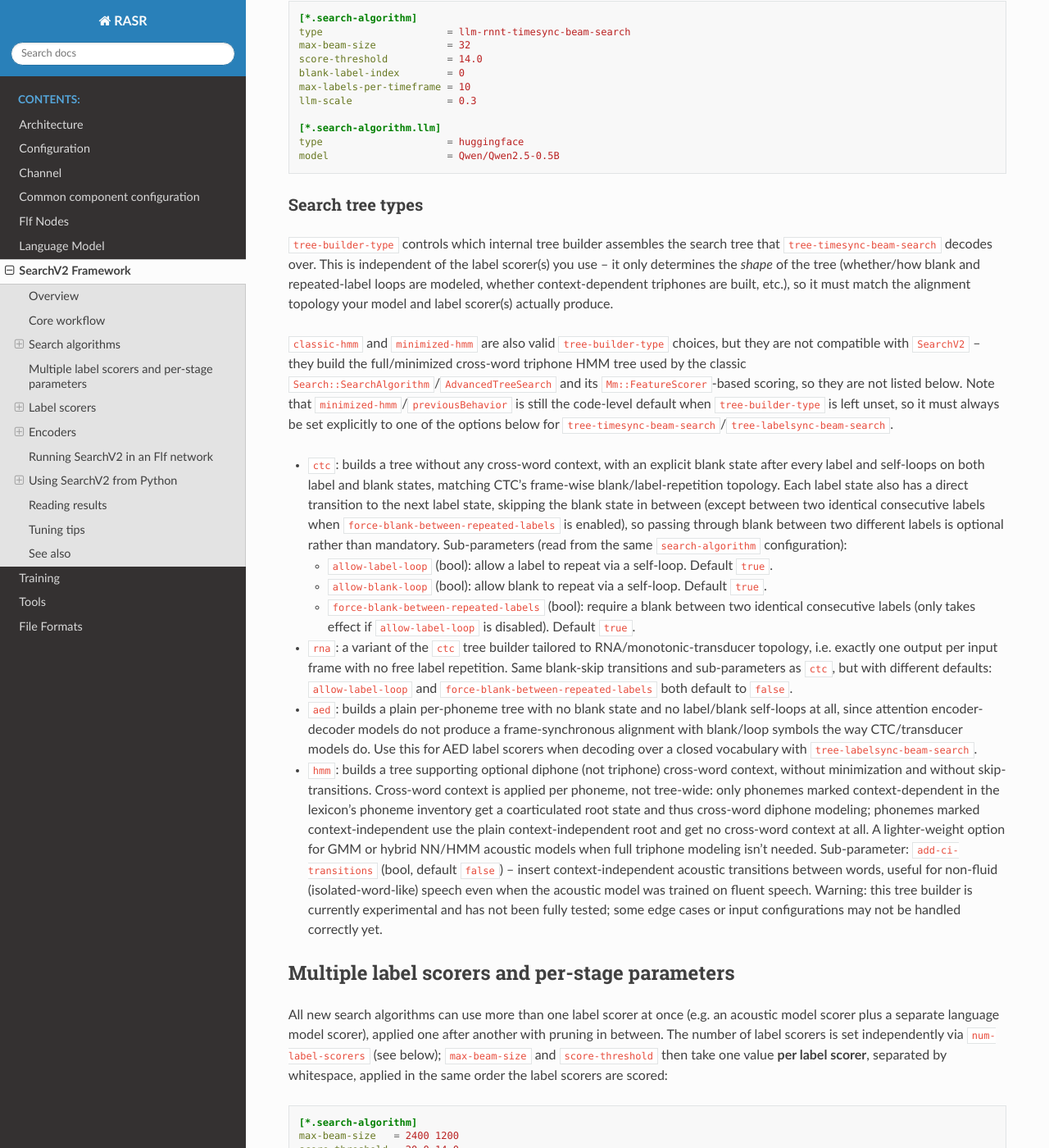
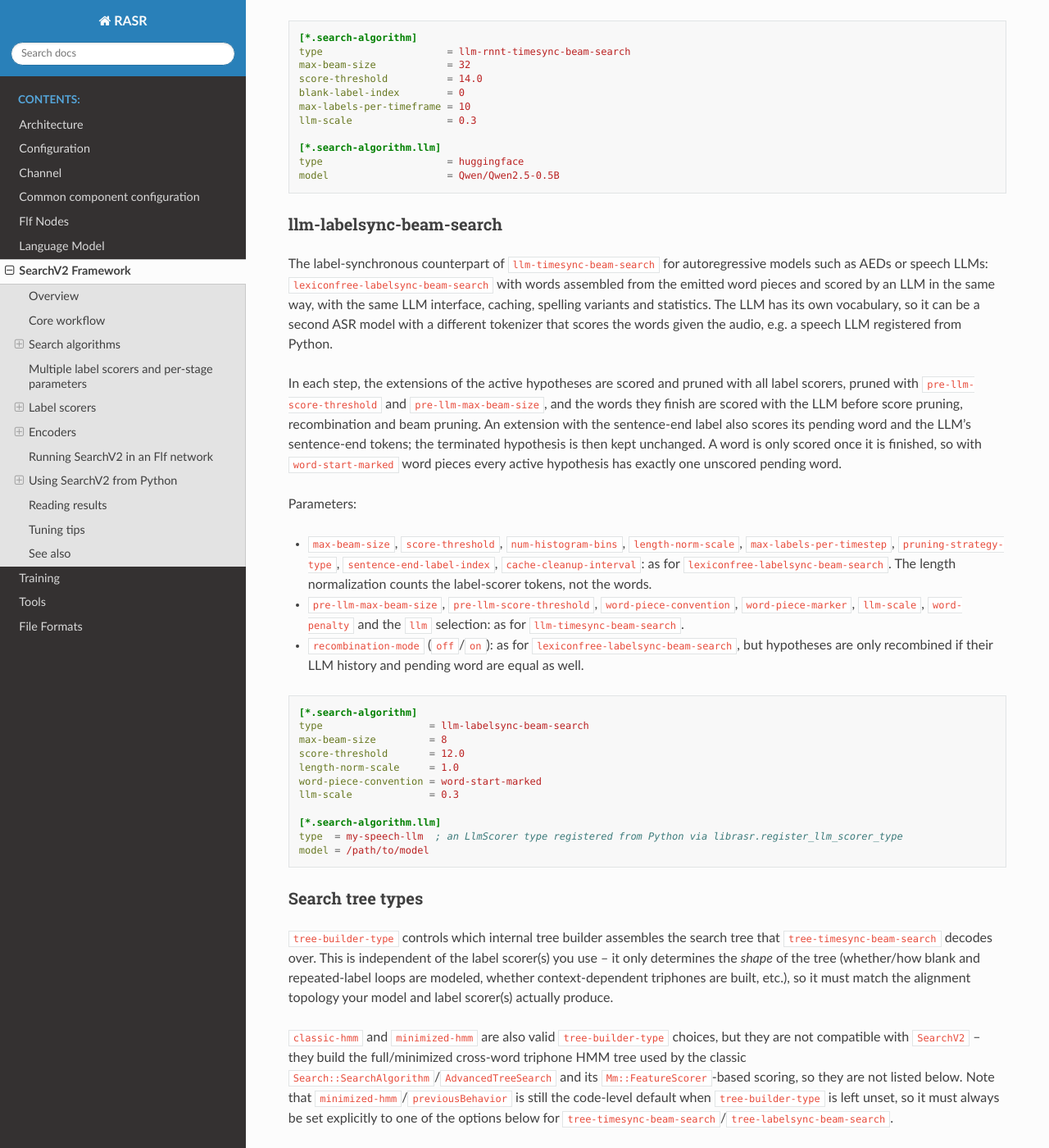
Before and after one commit to rwth-i6/rasr, a Sphinx documentation site: the page built from doc/search_v2.rst, in a window 1280 px wide and 1400 px high, scrolled down 19379 px. Shown: the whole window at 82% size. Built offline with Sphinx 7.4.7 and the Read the Docs theme 3.1.0, drawn with Linux system fonts in a browser that asks for light colours; some of the changed text lies outside the part shown.

Commit message:
Add LLM label-synchronous beam search
Label-synchronous counterpart of LlmTimesyncBeamSearch for autoregressive
models: LexiconfreeLabelsyncBeamSearch with the words assembled from the
word pieces scored by an LLM with its own vocabulary as soon as they are
finished, before pruning. Extensions with the sentence-end label also score
their pending word and the sentence-end tokens of the LLM. Recombination
additionally requires equal LLM histories and pending words.

Co-Authored-By: Claude Opus 5.5 (1M context) <noreply@anthropic.com>

```diff
--- a/doc/search_v2.rst
+++ b/doc/search_v2.rst
@@ -174,7 +174,7 @@ The search algorithm is selected with the ``type`` parameter under the ``search-
     [*.search-algorithm]
     type = lexiconfree-timesync-beam-search
     ; other options: lexiconfree-labelsync-beam-search, tree-timesync-beam-search, tree-labelsync-beam-search,
-    ;                llm-timesync-beam-search, llm-rnnt-timesync-beam-search
+    ;                llm-timesync-beam-search, llm-rnnt-timesync-beam-search, llm-labelsync-beam-search
 
 If unset, ``type`` defaults to ``lexiconfree-timesync-beam-search``.
 
@@ -770,6 +770,45 @@ and per-timestep statistics on the number of symbol steps, inner and outer hypot
     type                     = huggingface
     model                    = Qwen/Qwen2.5-0.5B
 
+llm-labelsync-beam-search
+^^^^^^^^^^^^^^^^^^^^^^^^^
+
+The label-synchronous counterpart of ``llm-timesync-beam-search`` for autoregressive models such as AEDs or speech
+LLMs: ``lexiconfree-labelsync-beam-search`` with words assembled from the emitted word pieces and scored by an LLM
+in the same way, with the same LLM interface, caching, spelling variants and statistics. The LLM has its own
+vocabulary, so it can be a second ASR model with a different tokenizer that scores the words given the audio, e.g.
+a speech LLM registered from Python.
+
+In each step, the extensions of the active hypotheses are scored and pruned with all label scorers, pruned with
+``pre-llm-score-threshold`` and ``pre-llm-max-beam-size``, and the words they finish are scored with the LLM before
+score pruning, recombination and beam pruning. An extension with the sentence-end label also scores its pending word
+and the LLM's sentence-end tokens; the terminated hypothesis is then kept unchanged. A word is only scored once it is
+finished, so with ``word-start-marked`` word pieces every active hypothesis has exactly one unscored pending word.
+
+Parameters:
+
+* ``max-beam-size``, ``score-threshold``, ``num-histogram-bins``, ``length-norm-scale``,
+  ``max-labels-per-timestep``, ``pruning-strategy-type``, ``sentence-end-label-index``, ``cache-cleanup-interval``: as
+  for ``lexiconfree-labelsync-beam-search``. The length normalization counts the label-scorer tokens, not the words.
+* ``pre-llm-max-beam-size``, ``pre-llm-score-threshold``, ``word-piece-convention``, ``word-piece-marker``,
+  ``llm-scale``, ``word-penalty`` and the ``llm`` selection: as for ``llm-timesync-beam-search``.
+* ``recombination-mode`` (``off``/``on``): as for ``lexiconfree-labelsync-beam-search``, but hypotheses are only
+  recombined if their LLM history and pending word are equal as well.
+
+.. code-block:: ini
+
+    [*.search-algorithm]
+    type                  = llm-labelsync-beam-search
+    max-beam-size         = 8
+    score-threshold       = 12.0
+    length-norm-scale     = 1.0
+    word-piece-convention = word-start-marked
+    llm-scale             = 0.3
+
+    [*.search-algorithm.llm]
+    type  = my-speech-llm  ; an LlmScorer type registered from Python via librasr.register_llm_scorer_type
+    model = /path/to/model
+
 Search tree types
 ^^^^^^^^^^^^^^^^^
 
```
Also changed, not shown: 6 other files.
